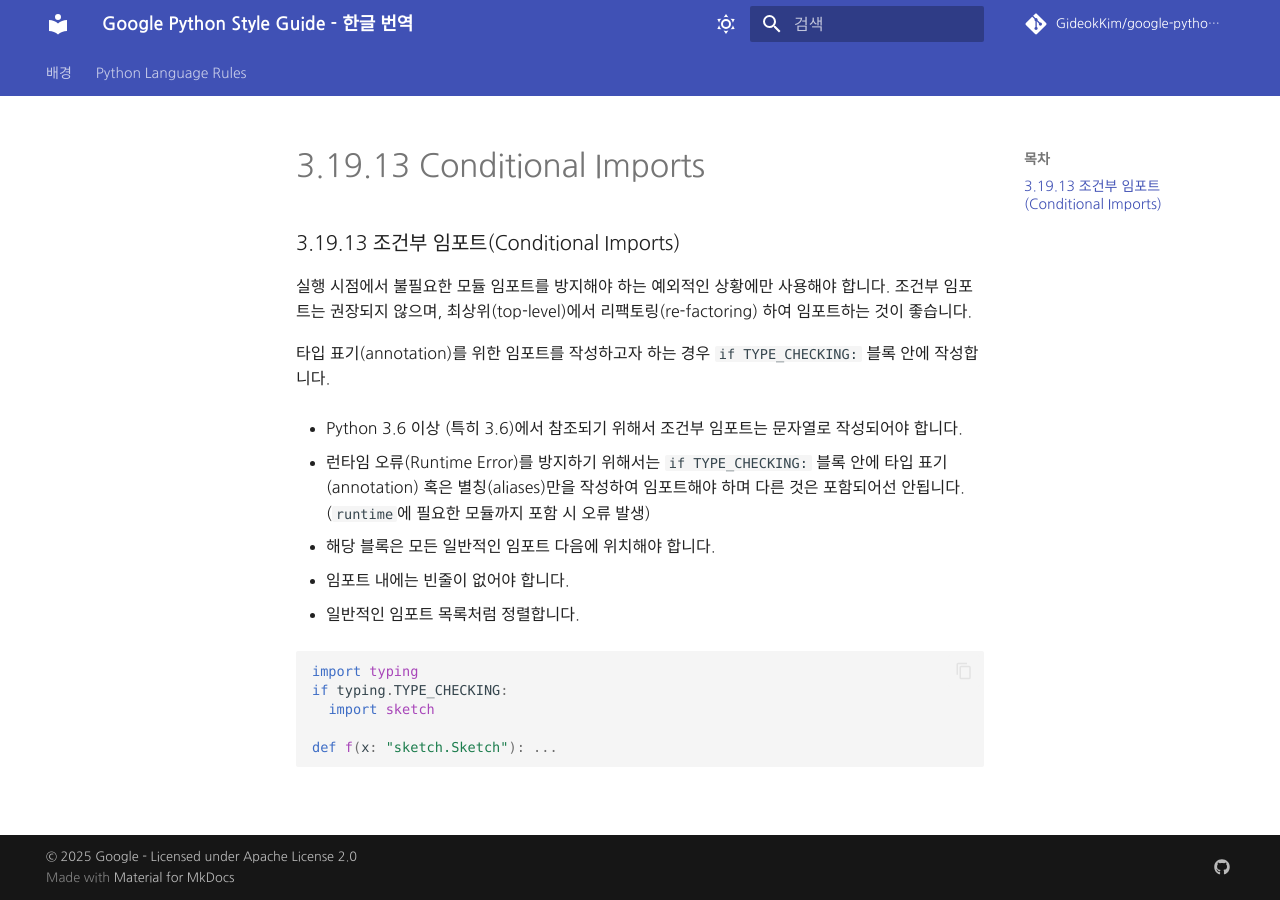
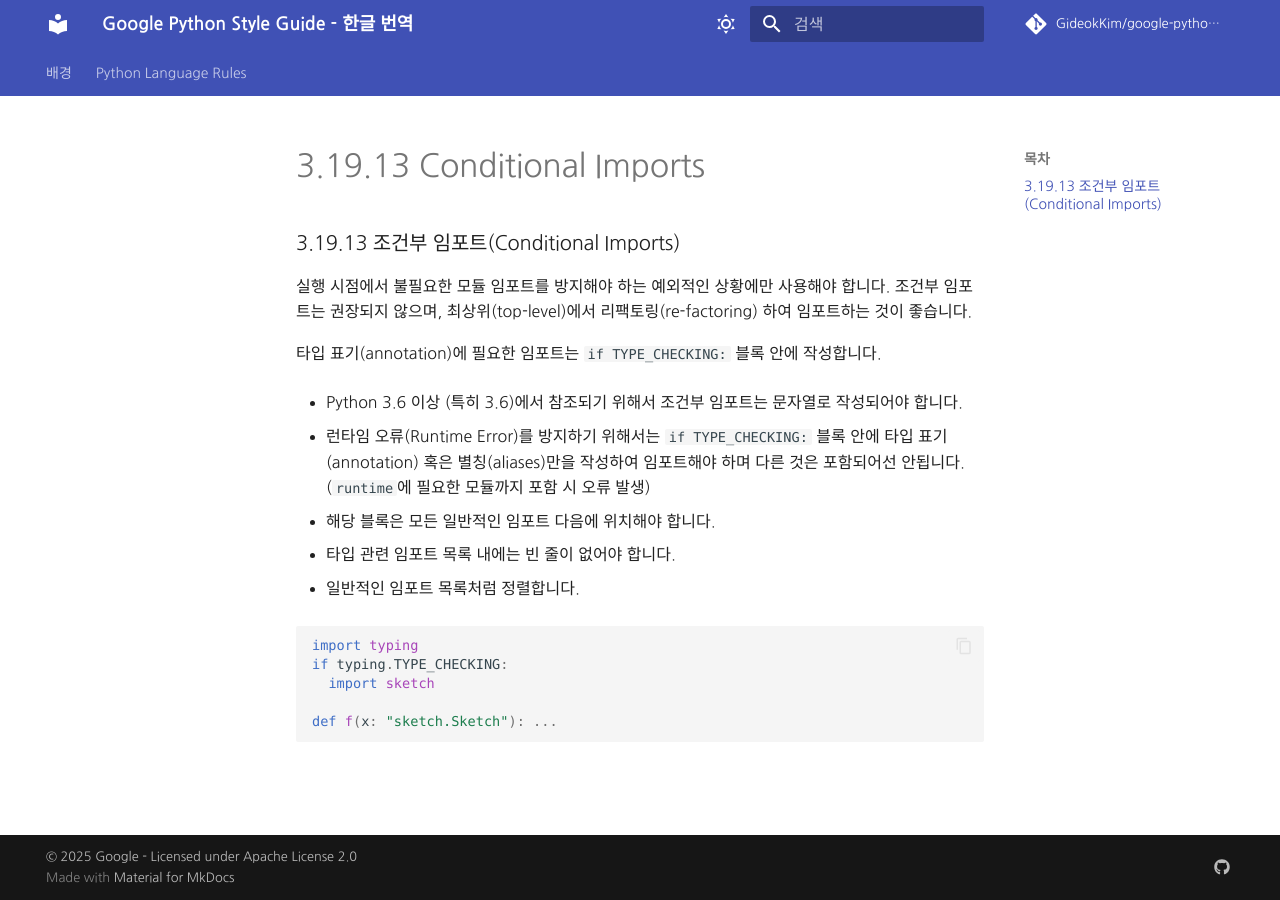
Before and after one commit to Yoonsoyoung02/google-python-style-guide-kr, an MkDocs documentation site: the page built from google python style guide/3.19.13 Conditional Imports.md, in a window 1280 px wide. Built offline with MkDocs 1.6.1 and Material for MkDocs 9.7.7, drawn with Linux system fonts in a browser that asks for light colours; some web fonts are replaced; comment, search, counter and statistics services are not loaded.

Commit message:
[3.19.13 Conditional Imports] 번역 수정
- 번역 수정

```diff
--- a/google python style guide/3.19.13 Conditional Imports.md
+++ b/google python style guide/3.19.13 Conditional Imports.md
@@ -3,7 +3,7 @@
 실행 시점에서 불필요한 모듈 임포트를 방지해야 하는 예외적인 상황에만 사용해야 합니다.
 조건부 임포트는 권장되지 않으며, 최상위(top-level)에서 리팩토링(re-factoring) 하여 임포트하는 것이 좋습니다.
 
-타입 표기(annotation)를 위한 임포트를 작성하고자 하는 경우 `if TYPE_CHECKING:` 블록 안에 작성합니다.
+타입 표기(annotation)에 필요한 임포트는 `if TYPE_CHECKING:` 블록 안에 작성합니다.
 
 - Python 3.6 이상 (특히 3.6)에서 참조되기 위해서 조건부 임포트는 문자열로 작성되어야 합니다.
 
@@ -11,7 +11,7 @@
 
 - 해당 블록은 모든 일반적인 임포트 다음에 위치해야 합니다.
 
-- 임포트 내에는 빈줄이 없어야 합니다.
+- 타입 관련 임포트 목록 내에는 빈 줄이 없어야 합니다.
 
 - 일반적인 임포트 목록처럼 정렬합니다.
 
```
